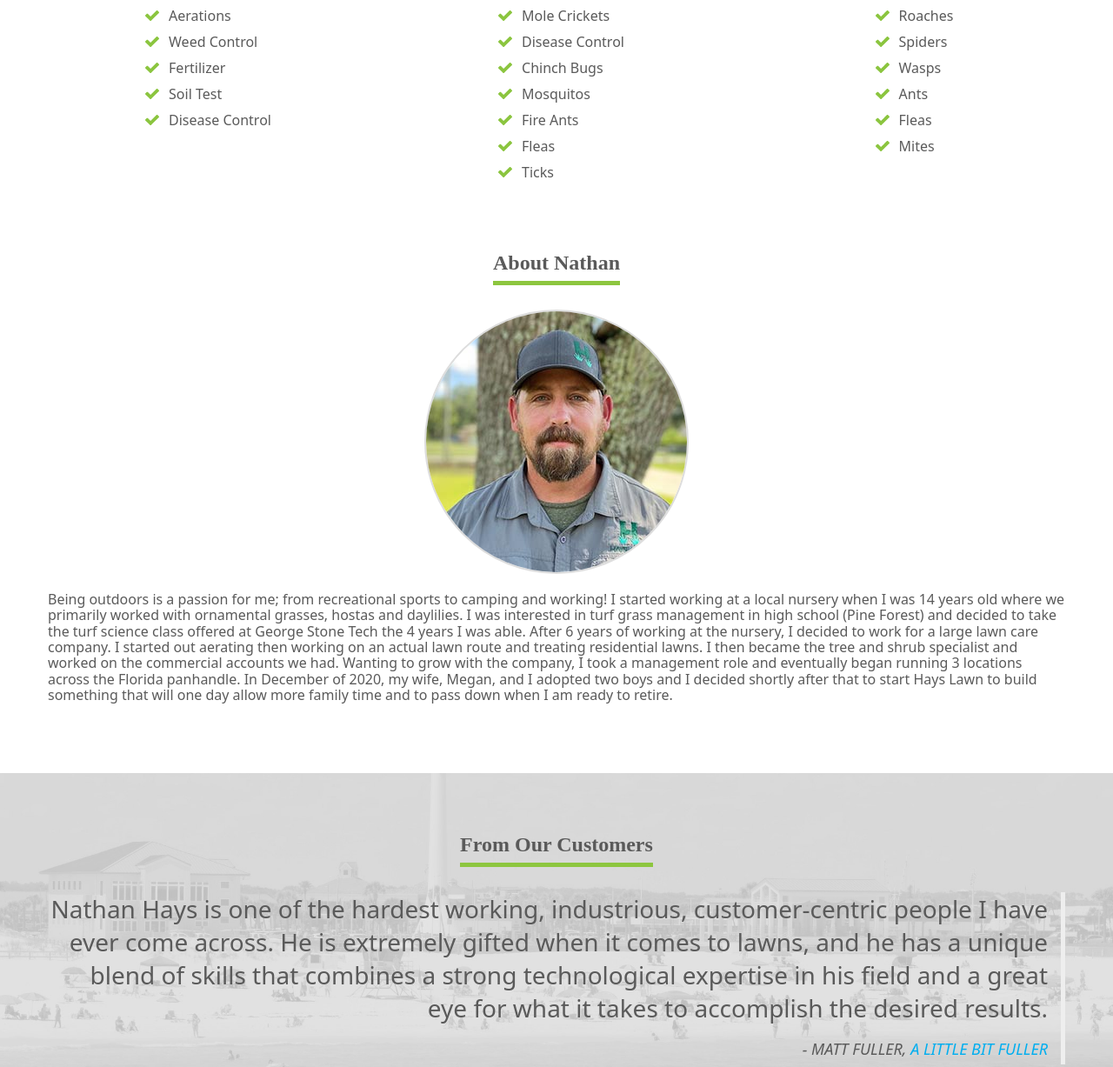
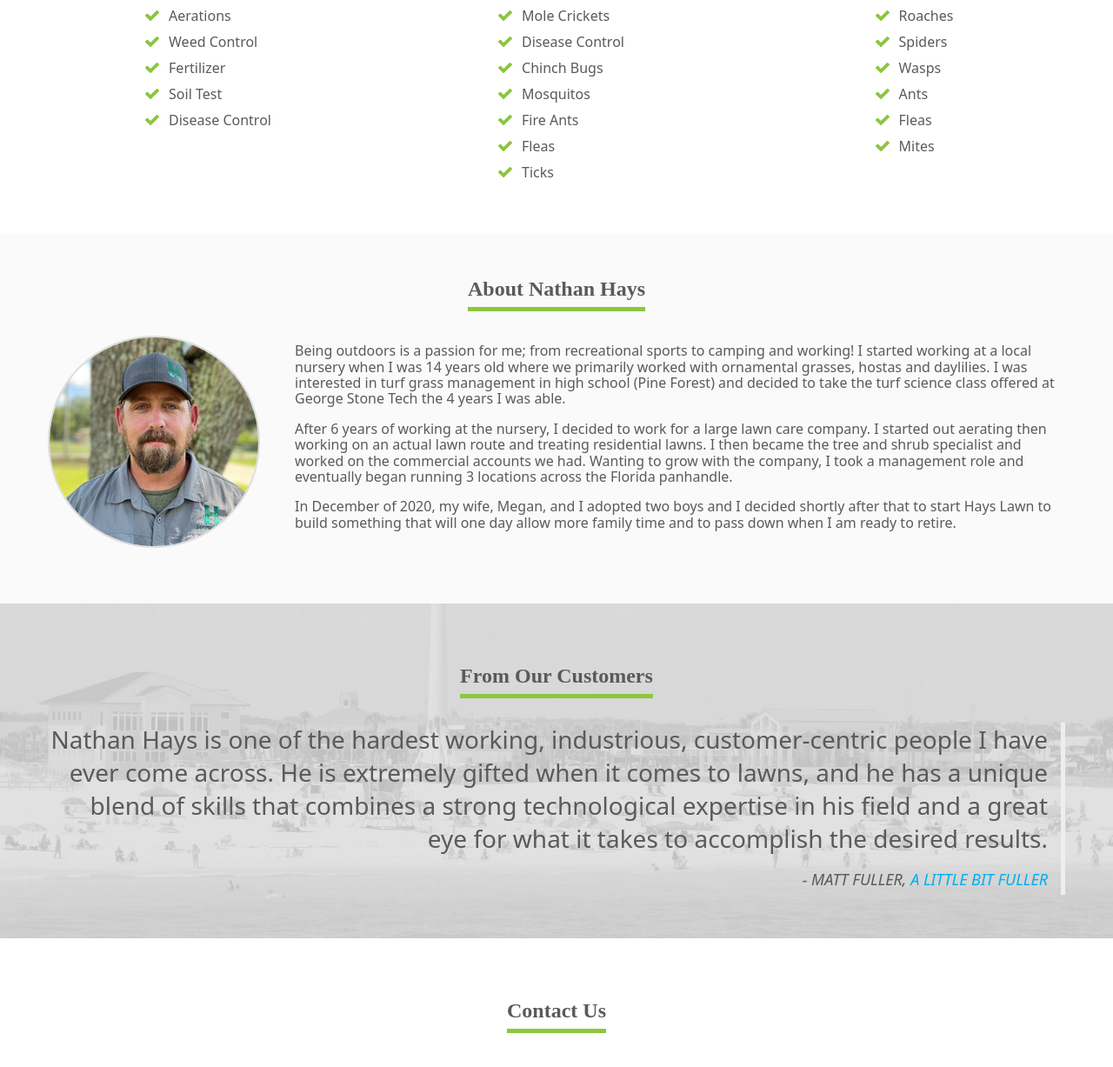
Before and after one commit to ALittleBitFuller/HaysLawn, a website built with webpack: page src/index.html in a window 1280 px wide. Shown: the part 1226-2453 px from the top of the page at 87% size. Built offline with nearby package versions, Linux system fonts and the light colour scheme.

Commit message:
updating biogrpahy section

```diff
--- a/src/assets/css/style.css
+++ b/src/assets/css/style.css
@@ -35,6 +35,14 @@ a:focus {
   text-decoration: none;
 }
 
+.green {
+    color: #8dc63f;
+}
+
+.dark-grey {
+    color: #5a5a5a;
+}
+
 .container {
   margin-right: auto;
   margin-left: auto;
@@ -44,7 +52,7 @@ a:focus {
 
 @media (min-width: 768px) {
   .container {
-    width: 750px;
+    width: 698px;
   }
 }
 
@@ -154,8 +162,8 @@ header .contact .social-media a i {
   padding-bottom: 0;
 }
 
-.hero p{
-    text-align: justify;
+.hero p {
+  text-align: justify;
 }
 
 .shadow-background {
@@ -168,11 +176,11 @@ header .contact .social-media a i {
     padding: 70px 0;
   }
 
-  .hero p{
+  .hero p {
     line-height: 1.4em;
     letter-spacing: 1px;
     text-align: left;
-}
+  }
 
   .shadow-background {
     text-align: left;
@@ -194,6 +202,9 @@ header .contact .social-media a i {
     flex-direction: column;
   }
 }
+
+/* SLOGAN
+------------------------- */
 
 .slogan {
   background: #fafafa;
@@ -327,28 +338,62 @@ header .contact .social-media a i {
   background-size: 1em;
 }
 
+/* BIOGRAPHY
+------------------------- */
+
 .biography {
-  margin-bottom: 80px;
+  padding-bottom: 60px;
+  background: #fff;
+}
+
+.biography .flex {
+  display: flex;
+  justify-content: flex-start;
+  align-items: center;
+  flex-direction: column;
 }
 
 .biography .headshot {
   text-align: center;
 }
 
+.biography .cv {
+  display: flex;
+  justify-content: center;
+  align-items: center;
+}
+
 .headshot img {
-  width: 100%;
+  /* width: 100%; */
   border-radius: 50%;
   border: solid #ddd 2px;
   height: auto;
+  /* margin-right: 40px; */
 }
 
-@media (min-width: 504px) {
-  .biography img {
-    width: 300px;
+@media (min-width: 768px) {
+  .biography .cv p:first-child,
+  .biography .cv p:last-child {
+    margin-top: 0;
+  }
+
+  .biography .flex {
+    flex-direction: row;
+  }
+  .headshot img {
+    margin-right: 40px;
+    width: 240px;
   }
 }
 
-/* Quotes
+@media (min-width: 1200px) {
+  .biography {
+    padding: 30px 0 60px;
+    background: #fafafa;
+  }
+}
+
+/* CUSTOMER QUOTES
 ------------------------- */
 
 .latest-quotes {
@@ -393,6 +438,9 @@ header .contact .social-media a i {
   }
 }
 
+/* CONTACT
+------------------------- */
+
 .contact-us {
   border-bottom: 1px solid #414f5a;
   padding: 50px 0;
@@ -424,7 +472,8 @@ i.contact-us-icon {
   margin-top: 0;
 }
 
-/* Footer */
+/* FOOTER
+------------------------- */
 .footer-top {
   background: #8dc63f;
   border-bottom: 1px solid #414f5a;
--- a/src/index.html
+++ b/src/index.html
@@ -77,7 +77,7 @@
                             nathan@hayslawnpensacola.com</a>
                     </div>
                     <div class="phone">
-                        <i class="fas fa-phone-square-alt"></i> or <i class="fas fa-comment"></i>(850) 982-4609
+                        <i class="fas fa-phone-square-alt"></i> or <i class="fas fa-comment"></i> (850) 982-4609
                     </div>
                     <div class="social-media">
                         <a href="https://www.instagram.com/hayslawncare" data-toggle="tooltip"
@@ -128,7 +128,7 @@
         <div class="slogan">
             <div class="container">
                 <div>
-                    <h2 class="slogan-title">Make your lawn amHAYSing!</h2>
+                    <h2 class="slogan-title green">Make your lawn am<span class="dark-grey">HAYS</span>ing!</h2>
                     <p>
                         Serving the Greater Pensacola area!
                     </p>
@@ -209,32 +209,34 @@
     <div class="biography">
         <div class="container">
 
-            <h2 class="section-header"><span>About Nathan</span></h2>
+            <h2 class="section-header"><span>About Nathan Hays</span></h2>
 
+            <div class="flex">
                 <div class="headshot">
                     <img src="/assets/img/nathan-hays-headshot.jpg"
                         srcset="/assets/img/nathan-hays-headshot.jpg 1x, /assets/img/nathan-hays-headshot.jpg 2x"
                         alt="Nathan Hays Headshot Photo" loading="lazy" height="300px" width="300px">
                 </div>
 
+                <div class="cv">
+                    <div>
                     <p>Being outdoors is a passion for me; from recreational sports to camping and working! I started
-                working at
-                a local nursery when I was 14 years old where we primarily worked with ornamental grasses,
-                hostas and daylilies.
-                I was interested in turf grass management in high school (Pine Forest) and decided to take the
-                turf science
-                class offered at George Stone Tech the 4 years I was able. After 6 years of working at the
-                nursery, I decided to work for
-                a large lawn care company. I started out aerating then working on an actual lawn route and
-                treating residential
-                lawns. I then became the tree and shrub specialist and worked on the commercial accounts we had.
-                Wanting to grow with the
-                company, I took a management role and eventually began running 3 locations across the Florida
-                panhandle. In December of
-                2020, my wife, Megan, and I adopted two boys and I decided shortly after that to start Hays Lawn
-                to build something
-                that will one day allow more family time and to pass down when I am ready to retire.
+                        working at a local nursery when I was 14 years old where we primarily worked with ornamental grasses,
+                        hostas and daylilies. I was interested in turf grass management in high school (Pine Forest) and decided to take the
+                        turf science class offered at George Stone Tech the 4 years I was able.
                     </p>
+                    <p>
+                        After 6 years of working at the nursery, I decided to work for a large lawn care company. I started out aerating then working on an actual lawn route and
+                        treating residential lawns. I then became the tree and shrub specialist and worked on the commercial accounts we had.
+                        Wanting to grow with the company, I took a management role and eventually began running 3 locations across the Florida
+                        panhandle.
+                    </p>
+                    <p>In December of 2020, my wife, Megan, and I adopted two boys and I decided shortly after that to start Hays Lawn
+                        to build something that will one day allow more family time and to pass down when I am ready to retire.
+                    </p>
+                    </div>
+                </div>
+            </div>
 
         </div>
 
@@ -273,24 +275,6 @@
             <div class="grid">
                 <section>
                     <ul class="contact-details">
-                        <!-- <li>
-                            <i class="fas fa-map-marker-alt"></i>
-                            <p>
-                                <strong>Physical Address:</strong>
-                                <br>6220 So. Orange Blossom Trail
-                                <br>Suite 177
-                                <br>Orlando, Florida 32809
-                            </p>
-                        </li> -->
-                        <!-- <li>
-                            <i class="fas fa-envelope"></i>
-                            <p>
-                                <strong>Mailing Address:</strong>
-                                <br>PO Box 560520
-                                <br>Suite 243
-                                <br>Orlando, Florida 32856
-                            </p>
-                        </li> -->
                         <li>
                             <i class="contact-us-icon fas fa-phone-square-alt"></i>
                             <p><strong>Phone:</strong><br>(850) 982-4609</p>
@@ -318,7 +302,9 @@
                     <a name="privacy" data-smoothscroll="privacy"></a>
                     <p>We would love to hear from you! Whether you have a question about lawn care, insects that can effect your lawn or
                     defending your home from pests, we are here and happy to answer all your questions. We are also more than happy to come
-                    out to your property to provide a <strong>FREE lawn and/or pest evaluation</strong>. Nathan is an expert in his field with a vast array of
+                    out to your property to provide a <strong>FREE lawn and/or pest evaluation</strong>.
+                    </p>
+                    <p>Nathan is an expert in his field with a vast array of
                     knowledge and experience, and he welcomes to the opportunity to protect your home from pests and to make your lawn the
                     envy of the neighborhood.
                     </p>
```
Also changed, not shown: src/assets/img/nathan-hays-headshot@2x.jpg. Lines whose indentation alone changed are shown as unchanged.
